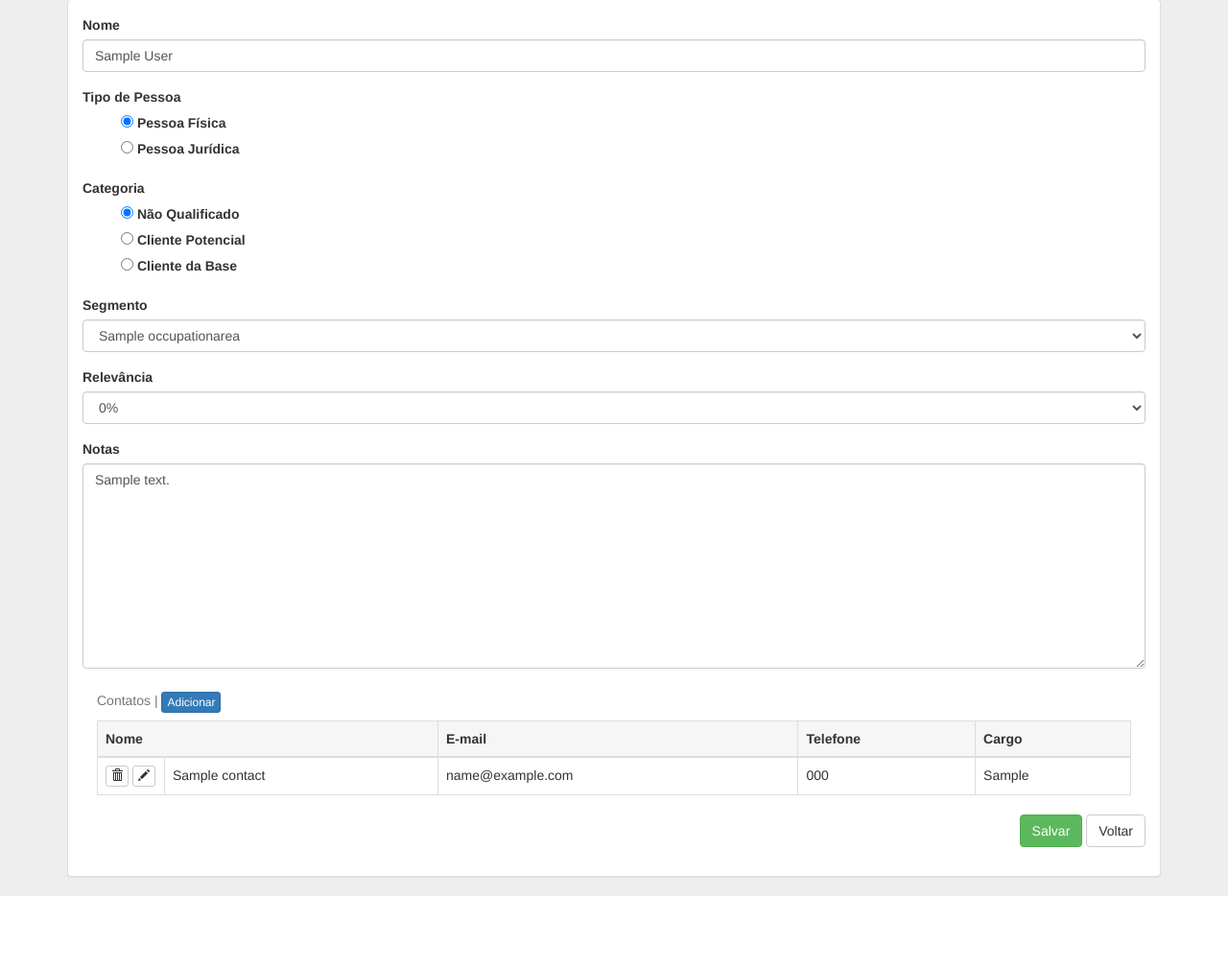
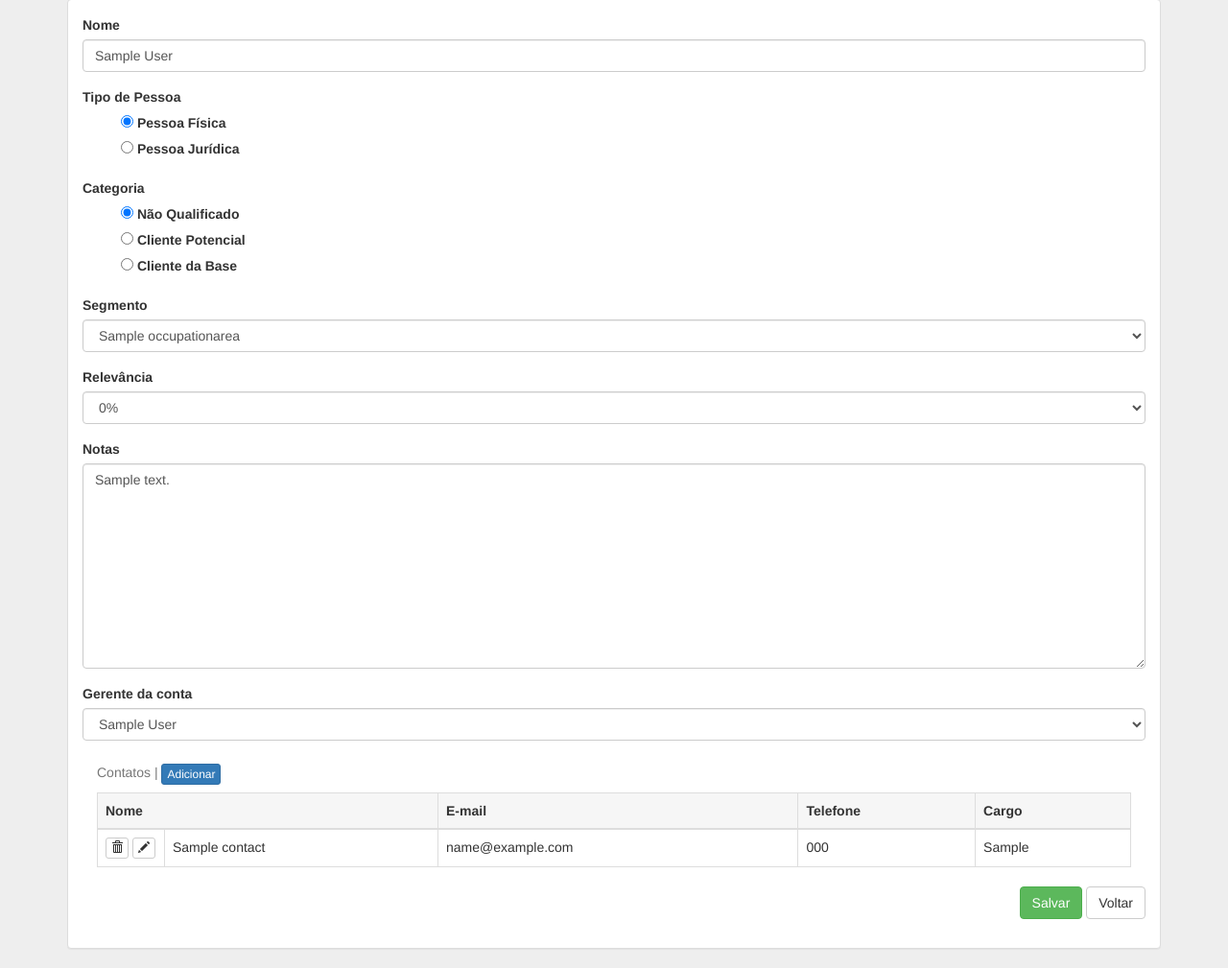
Before and after one commit to diemesleno/vendendo, a Django app: page /customer/1/ in a window 1280 px wide. Shown: the part 137-1146 px from the top of the page at 96% size. Before the commit the page ends 1071 px from the top, so only its background shows below. Run offline with Django 3.2, Linux system fonts and the light colour scheme; a user stored in the database is signed in; tables that the repository leaves empty hold one stand-in row (values such as "Sample post"); parts of the project's set-up code (start-up, migrations or seed data) failed here and were passed over; some libraries are stand-ins or nearby versions.

Commit message:
[customers] Implements customer manage

```diff
--- a/crm/forms.py
+++ b/crm/forms.py
@@ -94,7 +94,8 @@ class CustomerForm(forms.ModelForm):
                   'category',
                   'occupationarea',
                   'relevance',
-                  'notes',)
+                  'notes',
+                  'responsible_seller',)
 
     def __init__(self, organization, *args, **kwargs):
         super(CustomerForm, self).__init__(*args, **kwargs)
@@ -117,6 +118,11 @@ class CustomerForm(forms.ModelForm):
         self.fields['notes'].required = False
         self.fields['notes'].label = 'Notas'
         self.fields['notes'].widget.attrs.update({'class': 'form-control'})
+        # field seller
+        self.fields['responsible_seller'].required = False
+        self.fields['responsible_seller'].label = 'Gerente da conta'
+        self.fields['responsible_seller'].widget.attrs.update({'class': 'form-control'})
+        self.fields['responsible_seller'].choices = [(user.pk, user.get_full_name()) for user in User.objects.filter(userorganization__organization=organization)]
 
 
 class SaleStageForm(forms.ModelForm):
@@ -137,6 +143,7 @@ class SaleStageForm(forms.ModelForm):
         # field conclusion
         self.fields['conclusion'].required = False
         self.fields['conclusion'].label = 'Conclusão da fase'
+        self.fields['conclusion'].widget.attrs.update({'class': 'form-control'})
         # field add_customer
         self.fields['add_customer'].required = False
         self.fields['add_customer'].label = 'Adicionar cliente na base'
--- a/crm/models.py
+++ b/crm/models.py
@@ -78,7 +78,7 @@ class Customer(models.Model):
     notes = models.TextField(null=True, blank=True)
     organization = models.ForeignKey('Organization', on_delete=models.CASCADE)
     occupationarea = models.ForeignKey('OccupationArea')
-    responsible_seller = models.ForeignKey('auth.User')
+    responsible_seller = models.ForeignKey('auth.User', null=True, blank=True)
 
     def __unicode__(self):
         return self.name
--- a/crm/templates/crm/customer_form.html
+++ b/crm/templates/crm/customer_form.html
@@ -19,7 +19,35 @@
 
         <form action="" method="post">
           {% csrf_token %}
-          {% include 'crm/form-template.html' %}
+          {% for field in form %}
+              {% if not type_user_organization == 'A' and not field.name == 'responsible_seller' %}
+              <div class="form-group">
+                  <div class="col-xs-12 col-sm-12">
+                      {% if field.errors %}
+                      <div class="alert alert-danger" role="alert">{{ field.errors }}</div>
+                      {% endif %}
+                  </div>
+                  <label>{{ field.label }}</label>
+                  {{ field }}
+                  {% if field.help_text %}
+                  <p class="help-block"><small>{{ field.help_text }}</small></p>
+                  {% endif %}
+              </div>
+              {% elif type_user_organization == 'A' %}
+              <div class="form-group">
+                  <div class="col-xs-12 col-sm-12">
+                      {% if field.errors %}
+                      <div class="alert alert-danger" role="alert">{{ field.errors }}</div>
+                      {% endif %}
+                  </div>
+                  <label>{{ field.label }}</label>
+                  {{ field }}
+                  {% if field.help_text %}
+                  <p class="help-block"><small>{{ field.help_text }}</small></p>
+                  {% endif %}
+              </div>
+              {% endif %}
+          {% endfor %}
 
           <div class="form-group">
             <div class="col-xs-12 col-sm-12">
--- a/crm/views.py
+++ b/crm/views.py
@@ -115,15 +115,9 @@ class Dashboard(LoginRequiredMixin, SessionMixin, ListView):
 
     def get_context_data(self, **kwargs):
         context = super(Dashboard, self).get_context_data(**kwargs)
-        context['customers_potential_count'] = Customer.objects.filter(Q(opportunity__isnull=True) | Q(opportunity__stage__final_stage=True), organization=self.organization_active, category='Q').count()
-        context['customers_potential_top5'] = Customer.objects.filter(Q(opportunity__isnull=True) | Q(opportunity__stage__final_stage=True), organization=self.organization_active, category='Q').order_by('-relevance')[:5]
-        context['opportunities_open_count'] = Opportunity.objects.filter(organization=self.organization_active, stage__final_stage=False).count()
-        context['opportunities_open_top5'] = sorted(Opportunity.objects.filter(organization=self.organization_active, stage__final_stage=False)[:5], key=lambda o: o.expected_value, reverse=True)
+        context['customers_potential_count'] = self.get_customers_potential_count()
+        context['opportunities_open_count'] = self.get_opportunities_open_count()
         context['customers_base_count'] = Customer.objects.filter(organization=self.organization_active, category='P').count()
-        context['customers_base_top5'] = Customer.objects.filter(organization=self.organization_active, category='P').order_by('-relevance')[:5]
-        context['customers_potential_complete'] = range(context['customers_potential_count'], 5)
-        context['opportunities_open_complete'] = range(context['opportunities_open_count'], 5)
-        context['customers_base_complete'] = range(context['customers_base_count'], 5)
 
         context['opportunity_value_stages'] = self.get_opportunity_value_stages()
         context['customers_by_category'] = self.get_customers_by_category()
@@ -150,6 +144,26 @@ class Dashboard(LoginRequiredMixin, SessionMixin, ListView):
                 self.template_name = 'crm/help_index.html'
             return [self.template_name]
 
+    def get_opportunities_open_count(self):
+        if self.is_admin:
+            result = Opportunity.objects.filter(organization=self.organization_active,
+                                                stage__final_stage=False).count()
+        else:
+            result = Opportunity.objects.filter(organization=self.organization_active,
+                                                stage__final_stage=False,
+                                                seller=self.user_account).count()
+        return result
+
+    def get_customers_potential_count(self):
+        if self.is_admin:
+            result = Customer.objects.filter(Q(opportunity__isnull=True, category__in=['Q']) | Q(opportunity__stage__final_stage=True, category__in=['P']),
+                                             organization=self.organization_active).count()
+        else:
+            result = Customer.objects.filter(Q(opportunity__isnull=True, category__in=['Q']) | Q(opportunity__stage__final_stage=True, category__in=['P']),
+                                             organization=self.organization_active,
+                                             responsible_seller=self.user_account).count()
+        return result
+
     def get_opportunity_value_stages(self):
         # calculate opportunity values by stage
         stages = SaleStage.objects.filter(organization=self.organization_active, final_stage=False).order_by('order_number')
@@ -166,8 +180,16 @@ class Dashboard(LoginRequiredMixin, SessionMixin, ListView):
         return opportunity_value_stages
 
     def get_customers_by_category(self):
-        qualified_customers = Customer.objects.filter(Q(opportunity__isnull=True) | Q(opportunity__stage__final_stage=True), organization=self.organization_active, category='Q').count()
-        not_qualified_customers = Customer.objects.filter(Q(opportunity__isnull=True) | Q(opportunity__stage__final_stage=True), organization=self.organization_active, category='U').count()
+        if self.is_admin:
+            qualified_customers = Customer.objects.filter(Q(opportunity__isnull=True, category__in=['Q']) | Q(opportunity__stage__final_stage=True, category__in=['P']),
+                                                          organization=self.organization_active).count()
+        else:
+            qualified_customers = Customer.objects.filter(Q(opportunity__isnull=True, category__in=['Q']) | Q(opportunity__stage__final_stage=True, category__in=['P']),
+                                                          organization=self.organization_active,
+                                                          responsible_seller=self.user_account).count()
+        not_qualified_customers = Customer.objects.filter(Q(opportunity__isnull=True) | Q(opportunity__stage__final_stage=True),
+                                                          organization=self.organization_active,
+                                                          category='U').count()
         result = "[{name: 'Qualificados', y: %s }, {name: 'Não qualificados', y: %s }]" % (qualified_customers, not_qualified_customers)
         return result
 
@@ -599,10 +621,12 @@ class CustomerIndex(LoginRequiredMixin, SessionMixin, ListView):
     context_object_name = 'my_customers'
 
     def get_queryset(self):
-        user_account = User.objects.get(id=self.request.user.id)
-        organization_active = UserComplement.objects.get(
-                                user_account=user_account).organization_active
-        return Customer.objects.filter(organization=organization_active)
+        if self.is_admin:
+            customers = Customer.objects.filter(organization=self.organization_active)
+        else:
+            customers = Customer.objects.filter(Q(category='U') | Q(category__in=['Q','P']) & Q(responsible_seller=self.user_account),
+                                                organization=self.organization_active)
+        return customers
 
 
 class CustomerCreate(LoginRequiredMixin, SessionMixin, CreateView):
@@ -611,15 +635,12 @@ class CustomerCreate(LoginRequiredMixin, SessionMixin, CreateView):
 
     def form_valid(self, form):
         customer = form.save(commit=False)
-        user_account = User.objects.get(id=self.request.user.id)
-        organization_active = UserComplement.objects.get(
-                                 user_account=user_account).organization_active
-        customer.organization = organization_active
-        customer.responsible_seller = user_account
+        customer.organization = self.organization_active
+        customer.responsible_seller = self.user_account
         customer.save()
         user_complement = UserComplement.objects.get(
-                                 user_account=user_account,
-                                 organization_active=organization_active)
+                                 user_account=self.user_account,
+                                 organization_active=self.organization_active)
         user_complement.customers.add(customer)
         user_complement.save()
         # contacts
@@ -662,7 +683,10 @@ class CustomerUpdate(LoginRequiredMixin, SessionMixin, CutomerSecMixin, UpdateVi
         return context
 
     def form_valid(self, form):
-        customer = form.save()
+        customer = form.save(commit=False)
+        if not self.is_admin:
+            customer.responsible_seller = self.user_account
+        customer.save()
         # contacts
         self.save_contacts(customer=customer)
         return super(CustomerUpdate, self).form_valid(form)
```
